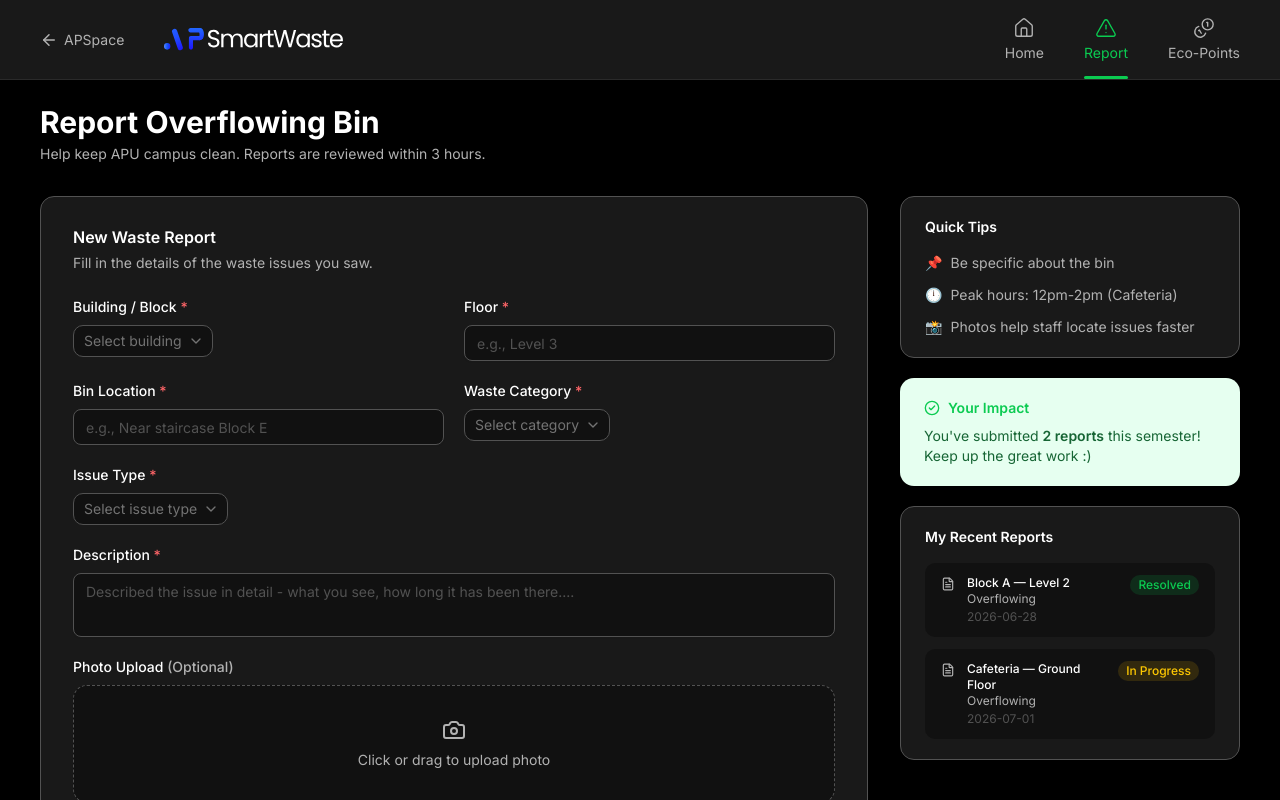
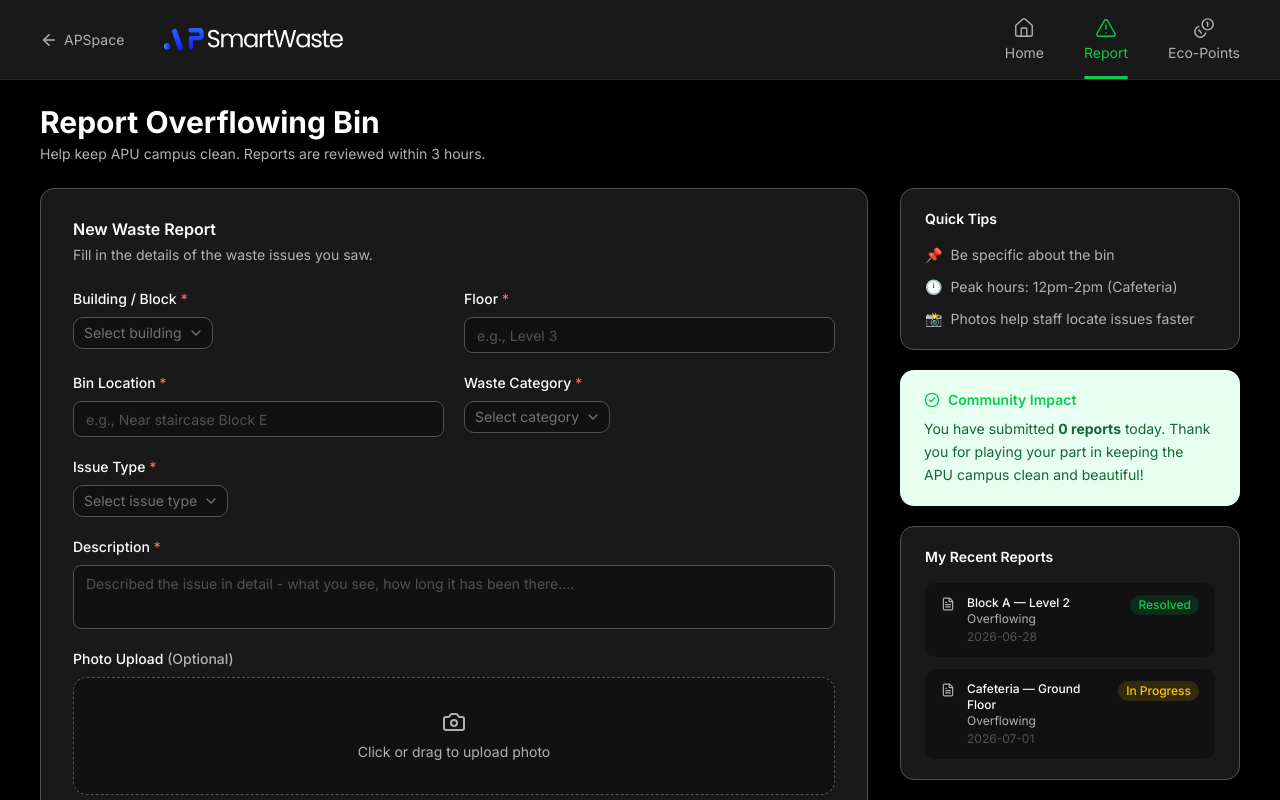
Before and after one commit to sevenpluseight/apu_gci_apsmartwaste, a Next.js app: page /student/report-overflow in a window 1280 px wide. Built offline with nearby package versions, Linux system fonts and the light colour scheme.

Commit message:
refactor: improve ReportOverflowPage layout and add today's report count feature

```diff
--- a/src/app/student/report-overflow/page.tsx
+++ b/src/app/student/report-overflow/page.tsx
@@ -29,6 +29,10 @@ export default function ReportOverflowPage() {
     issueType: "",
     description: "",
   });
+
+  // Calculate reports submitted today
+  const todayStr = new Date().toISOString().split("T")[0];
+  const reportsToday = myReports.filter((report) => report.submittedAt === todayStr).length;
 
   function handleFileChange(e: React.ChangeEvent<HTMLInputElement>) {
     const file = e.target.files?.[0];
@@ -64,33 +68,46 @@ export default function ReportOverflowPage() {
 
   return (
     <div className="mx-auto max-w-360 px-10 py-6 text-white">
-      <div className="mb-8">
+
+      {/* Page Header */}
+      <div className="mb-6">
         <h1 className="text-3xl font-bold text-white">Report Overflowing Bin</h1>
         <p className="mt-1 text-sm text-[#B2B2B2]">
           Help keep APU campus clean. Reports are reviewed within 3 hours.
         </p>
       </div>
 
-      <div className="grid grid-cols-[1fr_340px] gap-8">
+      {/* MOVED SUCCESS MESSAGE (Outside the form, acts as a page alert) */}
+      {submitted && (
+        <div className="mb-6 flex items-center gap-3 rounded-xl bg-[#0BCB51]/15 border border-[#0BCB51]/30 px-5 py-4 text-sm font-medium text-[#0BCB51] animate-in fade-in slide-in-from-top-2 duration-300">
+          <CircleCheck size={18} className="shrink-0" />
+          Report submitted successfully! Our team will review it within 3 hours.
+        </div>
+      )}
+
+      {/* Main Grid Layout */}
+      <div className="grid grid-cols-1 lg:grid-cols-[1fr_340px] gap-8">
 
         {/* Form */}
-        <form onSubmit={handleSubmit} className="rounded-xl bg-[#191919] border border-[#525252] px-8 py-7">
+        <form onSubmit={handleSubmit} className="rounded-xl bg-[#191919] border border-[#525252] px-8 py-7 h-fit">
           <h2 className="mb-1 text-base font-semibold text-white">New Waste Report</h2>
           <p className="mb-6 text-sm text-[#B2B2B2]">Fill in the details of the waste issues you saw.</p>
 
-          <div className="grid grid-cols-2 gap-5">
+          <div className="grid grid-cols-1 md:grid-cols-2 gap-5">
 
             <div className="flex flex-col gap-2">
               <label className="text-sm font-medium text-white">
                 Building / Block <span className="text-red-400">*</span>
               </label>
-              <Select value={form.building} onValueChange={(v) => setForm({ ...form, building: v  ?? ""})} required>
+              <Select value={form.building} onValueChange={(v) => setForm({ ...form, building: v ?? ""})} required>
                 <SelectTrigger className="border-[#525252] bg-[#111111] text-white">
                   <SelectValue placeholder="Select building" />
                 </SelectTrigger>
                 <SelectContent className="border-[#525252] bg-[#191919] text-white">
                   {buildings.map((b) => (
-                    <SelectItem key={b} value={b} className="cursor-pointer focus:bg-[#0BCB51] focus:text-black data-highlighted:bg-[#0BCB51] data-highlighted:text-black"> {b} </SelectItem>
+                    <SelectItem key={b} value={b} className="cursor-pointer focus:bg-[#0BCB51] focus:text-black data-highlighted:bg-[#0BCB51] data-highlighted:text-black">
+                      {b}
+                    </SelectItem>
                   ))}
                 </SelectContent>
               </Select>
@@ -126,35 +143,39 @@ export default function ReportOverflowPage() {
               <label className="text-sm font-medium text-white">
                 Waste Category <span className="text-red-400">*</span>
               </label>
-              <Select value={form.wasteCategory} onValueChange={(v) => setForm({ ...form, wasteCategory: v  ?? ""})} required>
+              <Select value={form.wasteCategory} onValueChange={(v) => setForm({ ...form, wasteCategory: v ?? ""})} required>
                 <SelectTrigger className="border-[#525252] bg-[#111111] text-white">
                   <SelectValue placeholder="Select category" />
                 </SelectTrigger>
                 <SelectContent className="border-[#525252] bg-[#191919] text-white">
                   {wasteCategories.map((c) => (
-                    <SelectItem key={c} value={c} className="cursor-pointer focus:bg-[#0BCB51] focus:text-black data-highlighted:bg-[#0BCB51] data-highlighted:text-black"> {c} </SelectItem>
+                    <SelectItem key={c} value={c} className="cursor-pointer focus:bg-[#0BCB51] focus:text-black data-highlighted:bg-[#0BCB51] data-highlighted:text-black">
+                      {c}
+                    </SelectItem>
                   ))}
                 </SelectContent>
               </Select>
             </div>
 
-            <div className="col-span-2 flex flex-col gap-2">
+            <div className="col-span-1 md:col-span-2 flex flex-col gap-2">
               <label className="text-sm font-medium text-white">
                 Issue Type <span className="text-red-400">*</span>
               </label>
-              <Select value={form.issueType} onValueChange={(v) => setForm({ ...form, issueType: v  ?? ""})} required>
+              <Select value={form.issueType} onValueChange={(v) => setForm({ ...form, issueType: v ?? ""})} required>
                 <SelectTrigger className="border-[#525252] bg-[#111111] text-white">
                   <SelectValue placeholder="Select issue type" />
                 </SelectTrigger>
                 <SelectContent className="border-[#525252] bg-[#191919] text-white">
                   {issueTypes.map((t) => (
-                    <SelectItem key={t} value={t} className="cursor-pointer focus:bg-[#0BCB51] focus:text-black data-highlighted:bg-[#0BCB51] data-highlighted:text-black"> {t} </SelectItem>
+                    <SelectItem key={t} value={t} className="cursor-pointer focus:bg-[#0BCB51] focus:text-black data-highlighted:bg-[#0BCB51] data-highlighted:text-black">
+                      {t}
+                    </SelectItem>
                   ))}
                 </SelectContent>
               </Select>
             </div>
 
-            <div className="col-span-2 flex flex-col gap-2">
+            <div className="col-span-1 md:col-span-2 flex flex-col gap-2">
               <label className="text-sm font-medium text-white">
                 Description <span className="text-red-400">*</span>
               </label>
@@ -168,7 +189,7 @@ export default function ReportOverflowPage() {
               />
             </div>
 
-            <div className="col-span-2 flex flex-col gap-2">
+            <div className="col-span-1 md:col-span-2 flex flex-col gap-2">
               <label className="text-sm font-medium text-white">
                 Photo Upload <span className="text-[#B2B2B2]">(Optional)</span>
               </label>
@@ -177,7 +198,7 @@ export default function ReportOverflowPage() {
                 className="flex cursor-pointer flex-col items-center justify-center gap-2 rounded-xl border border-dashed border-[#525252] bg-[#111111] py-8 transition-colors hover:border-[#0BCB51]/60"
               >
                 <Camera size={24} className="text-[#B2B2B2]" />
-                <p className="text-sm text-[#B2B2B2]">
+                <p className="text-sm text-[#B2B2B2] text-center px-4">
                   {photoName ? photoName : "Click or drag to upload photo"}
                 </p>
               </div>
@@ -194,7 +215,7 @@ export default function ReportOverflowPage() {
 
           {submitted && (
             <div className="mt-5 flex items-center gap-2 rounded-lg bg-[#0BCB51]/15 border border-[#0BCB51]/30 px-4 py-3 text-sm text-[#0BCB51]">
-              <CircleCheck size={16} />
+              <CircleCheck size={16} className="shrink-0" />
               Report submitted successfully! Our team will review it within 3 hours.
             </div>
           )}
@@ -202,7 +223,7 @@ export default function ReportOverflowPage() {
           <div className="mt-6 flex justify-end">
             <Button
               type="submit"
-              className="flex items-center gap-2 rounded-xl bg-[#0BCB51] px-8 font-semibold text-black hover:bg-[#0BCB51]/90 cursor-pointer"
+              className="flex w-full md:w-auto items-center justify-center gap-2 rounded-xl bg-[#0BCB51] px-8 font-semibold text-black hover:bg-[#0BCB51]/90 cursor-pointer"
             >
               ➤ Submit
             </Button>
@@ -211,7 +232,6 @@ export default function ReportOverflowPage() {
 
         {/* Right column */}
         <div className="flex flex-col gap-5">
-
           {/* Quick Tips */}
           <div className="rounded-xl bg-[#191919] border border-[#525252] px-6 py-5">
             <h3 className="mb-4 text-sm font-semibold text-white">Quick Tips</h3>
@@ -235,12 +255,10 @@ export default function ReportOverflowPage() {
           <div className="rounded-xl bg-[#E6FFF0] px-6 py-5">
             <div className="mb-2 flex items-center gap-2 text-sm font-semibold text-[#0BCB51]">
               <CircleCheck size={16} />
-              Your Impact
+              Community Impact
             </div>
-            <p className="text-sm text-[#166534]">
-              You&apos;ve submitted{" "}
-              <span className="font-semibold">{myReports.length} reports</span>{" "}
-              this semester! Keep up the great work :)
+            <p className="text-sm leading-relaxed text-[#166534]">
+              You have submitted <span className="font-bold">{reportsToday} reports</span> today. Thank you for playing your part in keeping the APU campus clean and beautiful!
             </p>
           </div>
 
@@ -254,7 +272,7 @@ export default function ReportOverflowPage() {
                 {myReports.map((report) => (
                   <div
                     key={report.id}
-                    className="flex items-start justify-between gap-3 rounded-lg bg-[#111111] px-4 py-3"
+                    className="flex flex-col sm:flex-row sm:items-start justify-between gap-3 rounded-lg bg-[#111111] px-4 py-3"
                   >
                     <div className="flex items-start gap-3">
                       <FileText size={14} className="mt-0.5 shrink-0 text-[#B2B2B2]" />
@@ -267,7 +285,7 @@ export default function ReportOverflowPage() {
                       </div>
                     </div>
                     <span
-                      className={`shrink-0 rounded-full px-2 py-0.5 text-xs font-medium ${
+                      className={`shrink-0 w-fit rounded-full px-2 py-0.5 text-xs font-medium ${
                         report.status === "Resolved"
                           ? "bg-[#0BCB51]/15 text-[#0BCB51]"
                           : report.status === "In Progress"
@@ -282,7 +300,6 @@ export default function ReportOverflowPage() {
               </div>
             )}
           </div>
-
         </div>
       </div>
     </div>
```
